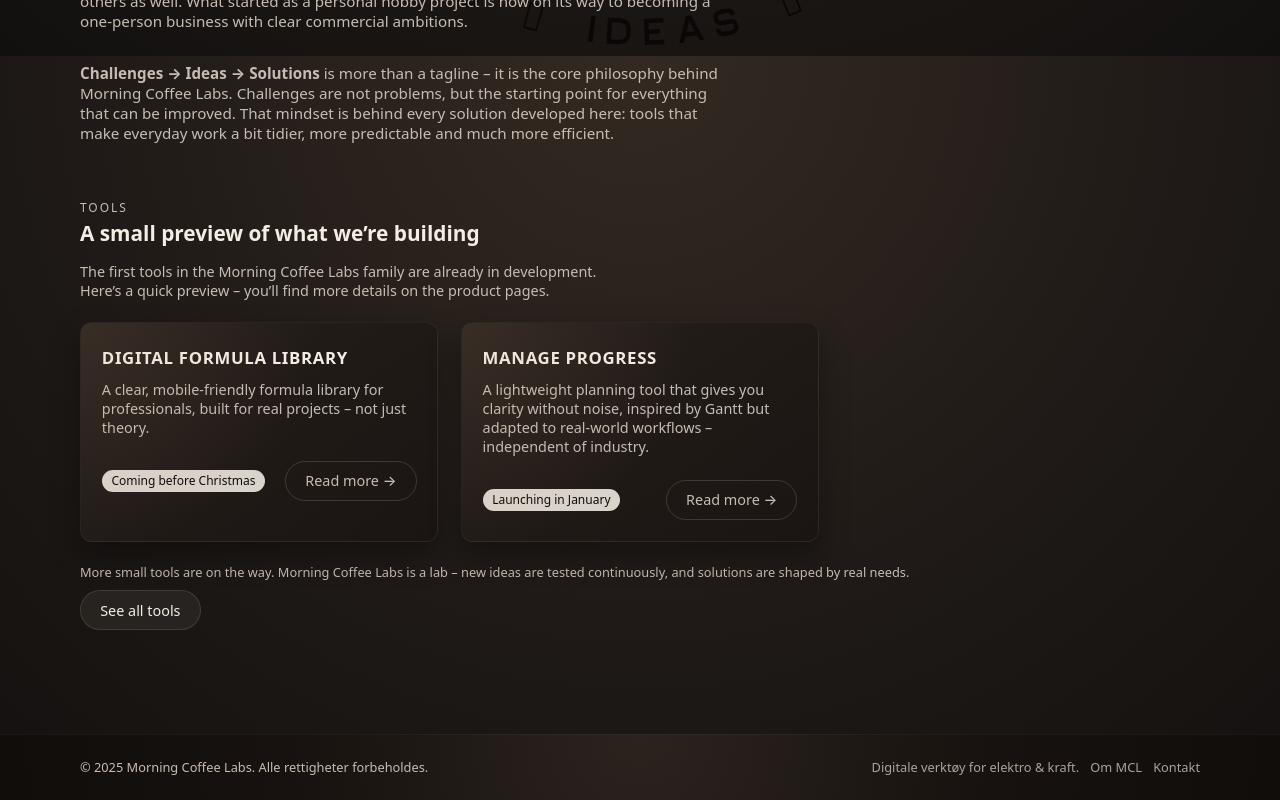
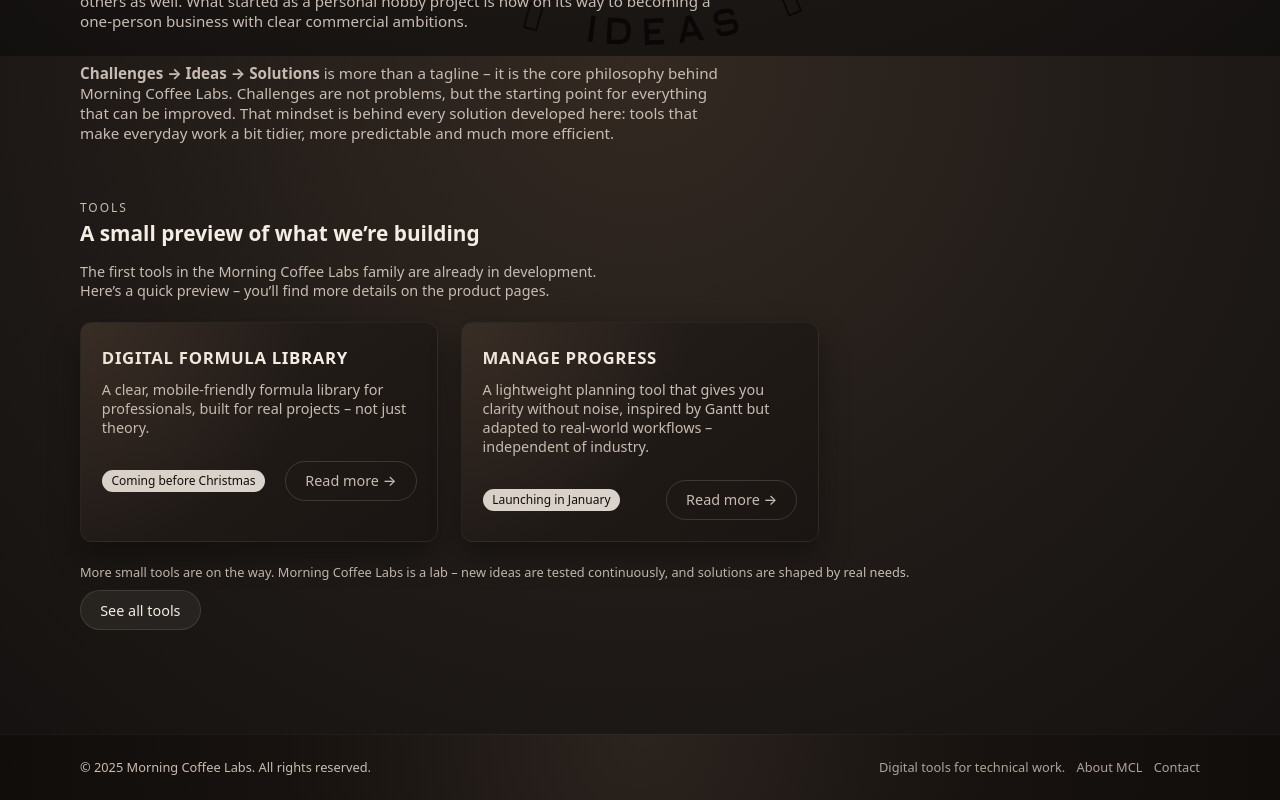
Before and after one commit to Tony-MCL/website_V2, a Next.js app: page /en in a window 1280 px wide. Shown: the part 744-1544 px from the top of the page. Built offline with nearby package versions, Linux system fonts and the light colour scheme.

Commit message:
Update Footer.tsx

```diff
--- a/components/Footer.tsx
+++ b/components/Footer.tsx
@@ -1,21 +1,37 @@
+"use client";
+
 import Link from "next/link";
+import { usePathname } from "next/navigation";
 
 export function Footer() {
   const year = new Date().getFullYear();
+  const pathname = usePathname();
+
+  const isEnglish = pathname.startsWith("/en");
+  const base = isEnglish ? "/en" : "";
+
+  const mainText = isEnglish
+    ? `© ${year} Morning Coffee Labs. All rights reserved.`
+    : `© ${year} Morning Coffee Labs. Alle rettigheter forbeholdes.`;
+
+  const tagline = isEnglish
+    ? "Digital tools for technical work."
+    : "Digitale verktøy for elektro & kraft.";
+
+  const aboutLabel = isEnglish ? "About MCL" : "Om MCL";
+  const contactLabel = isEnglish ? "Contact" : "Kontakt";
 
   return (
     <footer className="site-footer">
       <div className="site-footer-inner">
-        <div>
-          © {year} Morning Coffee Labs. Alle rettigheter forbeholdes.
-        </div>
+        <div>{mainText}</div>
         <div className="footer-links">
-          <span className="footer-link">Digitale verktøy for elektro &amp; kraft.</span>
-          <Link href="/om" className="footer-link">
-            Om MCL
+          <span className="footer-link">{tagline}</span>
+          <Link href={`${base}/om`} className="footer-link">
+            {aboutLabel}
           </Link>
-          <Link href="/kontakt" className="footer-link">
-            Kontakt
+          <Link href={`${base}/kontakt`} className="footer-link">
+            {contactLabel}
           </Link>
         </div>
       </div>
```
